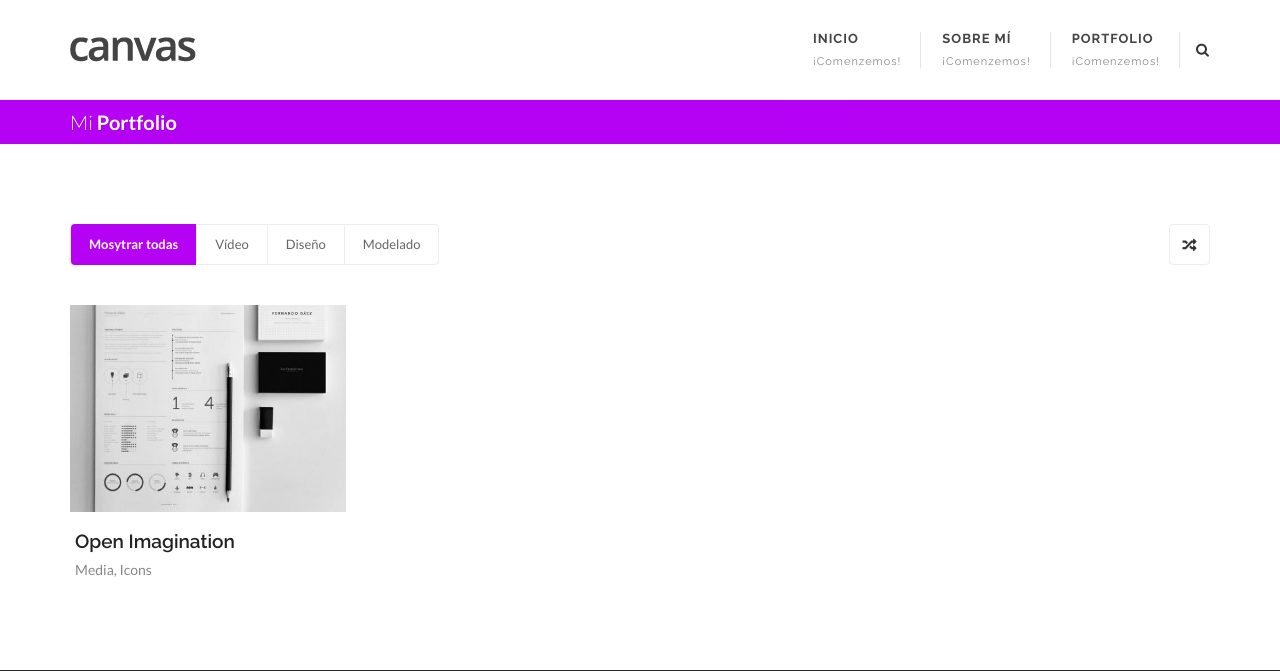
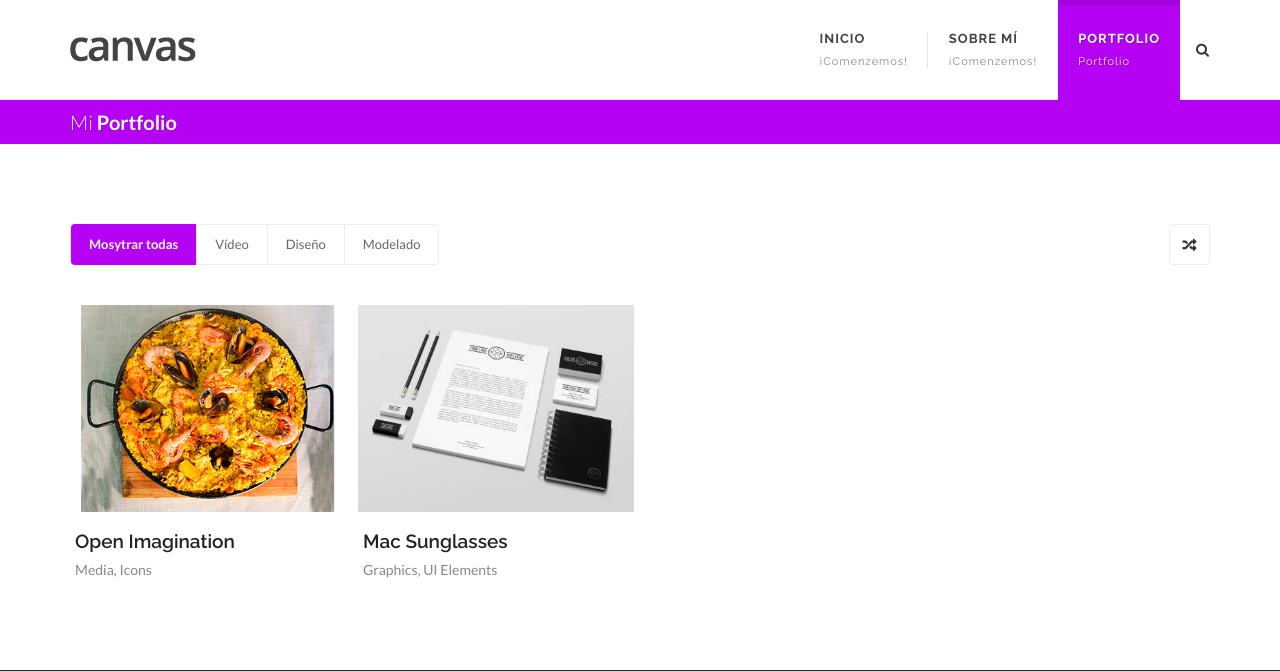
Before and after one commit to alhgo/HolgueraAlvaro_PR09, a WordPress theme: template portfolio.php in a window 1280 px wide. Shown: the top 671 px of the page. Run offline with PHP 8.4 and a stand-in for WordPress, Linux system fonts and the light colour scheme; the site name, menu and one post (Sample post) are stand-ins, and other content is empty.

Commit message:
Vídeo incrustado en el portfolio
He retocado el portfolio para que pueda abrir un vídeo incrustado en una pantalla flotante (lightbox)

```diff
--- a/includes/header.php
+++ b/includes/header.php
@@ -26,7 +26,15 @@
 
 							</li>
 
-                            <li id="menu_portfolio" ><a href="portfolio.php"><div>Portfolio</div><span>¡Comenzemos!</span></a>
+                            <li id="menu_portfolio" <?php
+
+                                if(strcmp($current, "portfolio") == 0)
+                                {
+                                    echo 'class="current"';
+                                }
+
+
+                                ?>><a href="portfolio.php"><div>Portfolio</div><span><?php echo $current; ?></span></a>
 
 							</li>
 
--- a/portfolio.php
+++ b/portfolio.php
@@ -107,6 +107,25 @@ $current = "portfolio";
 							<div class="portfolio-desc">
 								<h3><a href="portfolio-single.html">Open Imagination</a></h3>
 								<span><a href="#">Media</a>, <a href="#">Icons</a></span>
+							</div>
+						</article>
+
+
+
+                        <!--Video-->
+                        <article class="portfolio-item pf-graphics pf-uielements" style="position: absolute; left: 476px; top: 0px;">
+							<div class="portfolio-image">
+								<a href="#">
+									<img src="images/portfolio/4/3.jpg" alt="Mac Sunglasses">
+								</a>
+								<div class="portfolio-overlay">
+									<a href="video_embed.php" class="left-icon" data-lightbox="iframe"><i class="icon-line-video"></i></a>
+									<a href="portfolio-single-video.html" class="right-icon"><i class="icon-line-ellipsis"></i></a>
+								</div>
+							</div>
+							<div class="portfolio-desc">
+								<h3><a href="portfolio-single-video.html">Mac Sunglasses</a></h3>
+								<span><a href="#">Graphics</a>, <a href="#">UI Elements</a></span>
 							</div>
 						</article>
 
@@ -366,5 +385,30 @@ $current = "portfolio";
 	============================================= -->
 	<script src="js/functions.js"></script>
 
+
+
+    <!-- Modal -->
+<div class="modal fade" id="exampleModal" tabindex="-1" role="dialog" aria-labelledby="exampleModalLabel" aria-hidden="true">
+  <div class="modal-dialog" role="document">
+    <div class="modal-content">
+      <div class="modal-header">
+        <h5 class="modal-title" id="exampleModalLabel">Modal title</h5>
+        <button type="button" class="close" data-dismiss="modal" aria-label="Close">
+          <span aria-hidden="true">&times;</span>
+        </button>
+      </div>
+      <div class="modal-body">
+        ...
+      </div>
+      <div class="modal-footer">
+        <button type="button" class="btn btn-secondary" data-dismiss="modal">Close</button>
+        <button type="button" class="btn btn-primary">Save changes</button>
+      </div>
+    </div>
+  </div>
+</div>
+
+
+
 </body>
 </html>
```
Also changed, not shown: video_embed.php (added, +28 -0 lines), images/portfolio/4/1.jpg.
